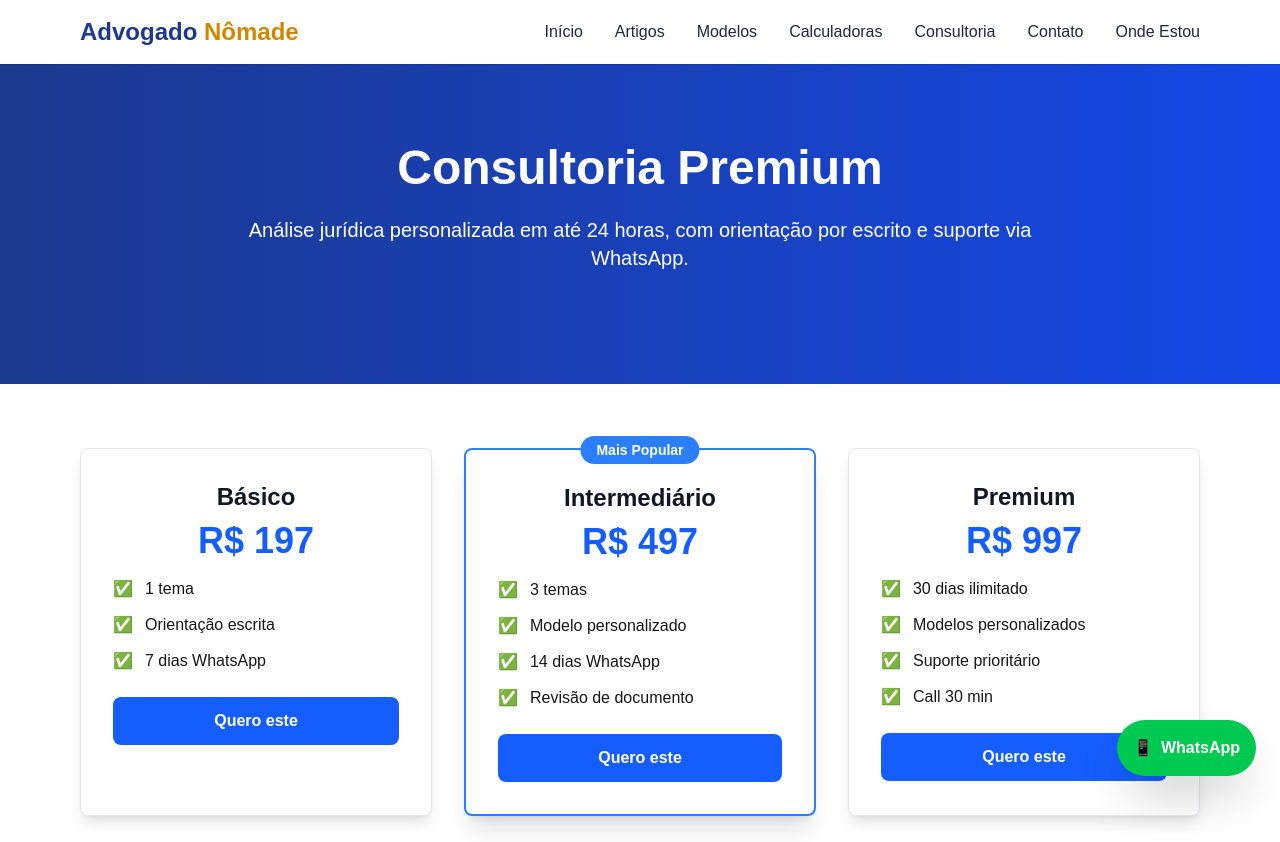
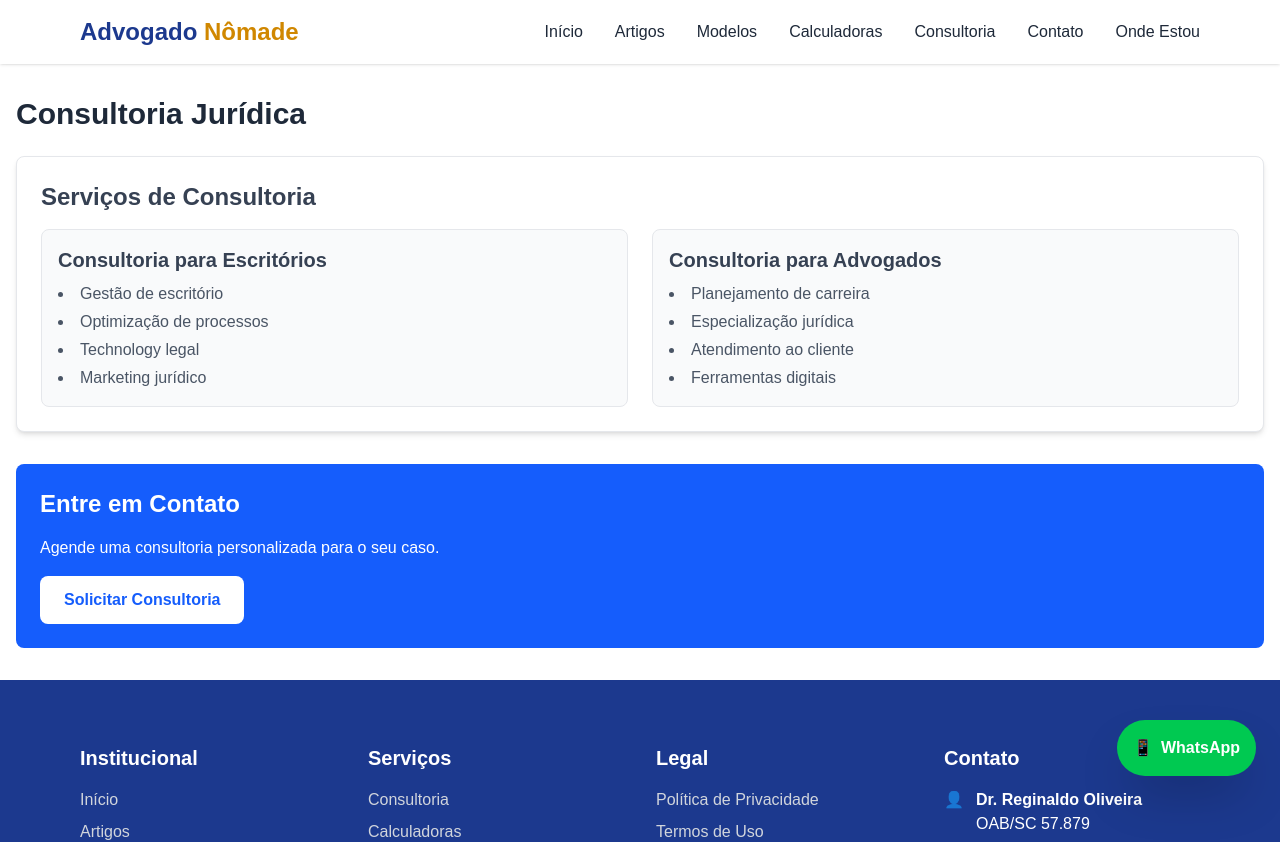
Before and after one commit to mestrereginaldo-site/advogadonomade1, a Next.js app: page /consultoria in a window 1280 px wide. Shown: the top 842 px of the page. Built offline with nearby package versions, Linux system fonts and the light colour scheme.

Commit message:
Update page.tsx

```diff
--- a/app/consultoria/page.tsx
+++ b/app/consultoria/page.tsx
@@ -1,24 +1,48 @@
-import { Metadata } from "next";
-import ConsultoriaClient from "./ConsultoriaClient";
+import { Metadata } from 'next';
 
 export const metadata: Metadata = {
-  title: "Consultoria Jurídica Premium - Advogado Nômade",
-  description: "Consultoria jurídica premium com análise personalizada em até 24 horas. Planos básico, intermediário e premium. Suporte via WhatsApp.",
-  keywords: "consultoria jurídica, advogado online, plano consultoria, análise jurídica, suporte WhatsApp",
+  title: "Consultoria Jurídica - Advogado Nômade",
+  description: "Consultoria jurídica especializada para advogados e escritórios"
 };
 
-export default function Consultoria() {
+export default function ConsultoriaPage() {
   return (
-    <>
-      {/* Hero Section */}
-      <section className="bg-gradient-to-r from-blue-900 to-blue-700 text-white py-20 text-center">
-        <div className="max-w-4xl mx-auto px-4">
-          <h1 className="text-4xl md:text-5xl font-bold mb-6">Consultoria Premium</h1>
-          <p className="text-xl mb-8">Análise jurídica personalizada em até 24 horas, com orientação por escrito e suporte via WhatsApp.</p>
+    <div className="container mx-auto px-4 py-8">
+      <h1 className="text-3xl font-bold text-gray-800 mb-6">Consultoria Jurídica</h1>
+
+      <div className="bg-white rounded-lg shadow-md p-6 border border-gray-200 mb-8">
+        <h2 className="text-2xl font-semibold text-gray-700 mb-4">Serviços de Consultoria</h2>
+
+        <div className="grid grid-cols-1 md:grid-cols-2 gap-6">
+          <div className="bg-gray-50 rounded-lg p-4 border border-gray-200">
+            <h3 className="text-xl font-semibold text-gray-700 mb-2">Consultoria para Escritórios</h3>
+            <ul className="text-gray-600 list-disc list-inside space-y-1">
+              <li>Gestão de escritório</li>
+              <li>Optimização de processos</li>
+              <li>Technology legal</li>
+              <li>Marketing jurídico</li>
+            </ul>
+          </div>
+
+          <div className="bg-gray-50 rounded-lg p-4 border border-gray-200">
+            <h3 className="text-xl font-semibold text-gray-700 mb-2">Consultoria para Advogados</h3>
+            <ul className="text-gray-600 list-disc list-inside space-y-1">
+              <li>Planejamento de carreira</li>
+              <li>Especialização jurídica</li>
+              <li>Atendimento ao cliente</li>
+              <li>Ferramentas digitais</li>
+            </ul>
+          </div>
         </div>
-      </section>
+      </div>
 
-      <ConsultoriaClient />
-    </>
+      <div className="bg-blue-600 text-white rounded-lg p-6">
+        <h2 className="text-2xl font-bold mb-4">Entre em Contato</h2>
+        <p className="mb-4">Agende uma consultoria personalizada para o seu caso.</p>
+        <button className="bg-white text-blue-600 px-6 py-3 rounded-lg font-semibold hover:bg-gray-100 transition">
+          Solicitar Consultoria
+        </button>
+      </div>
+    </div>
   );
 }
```
